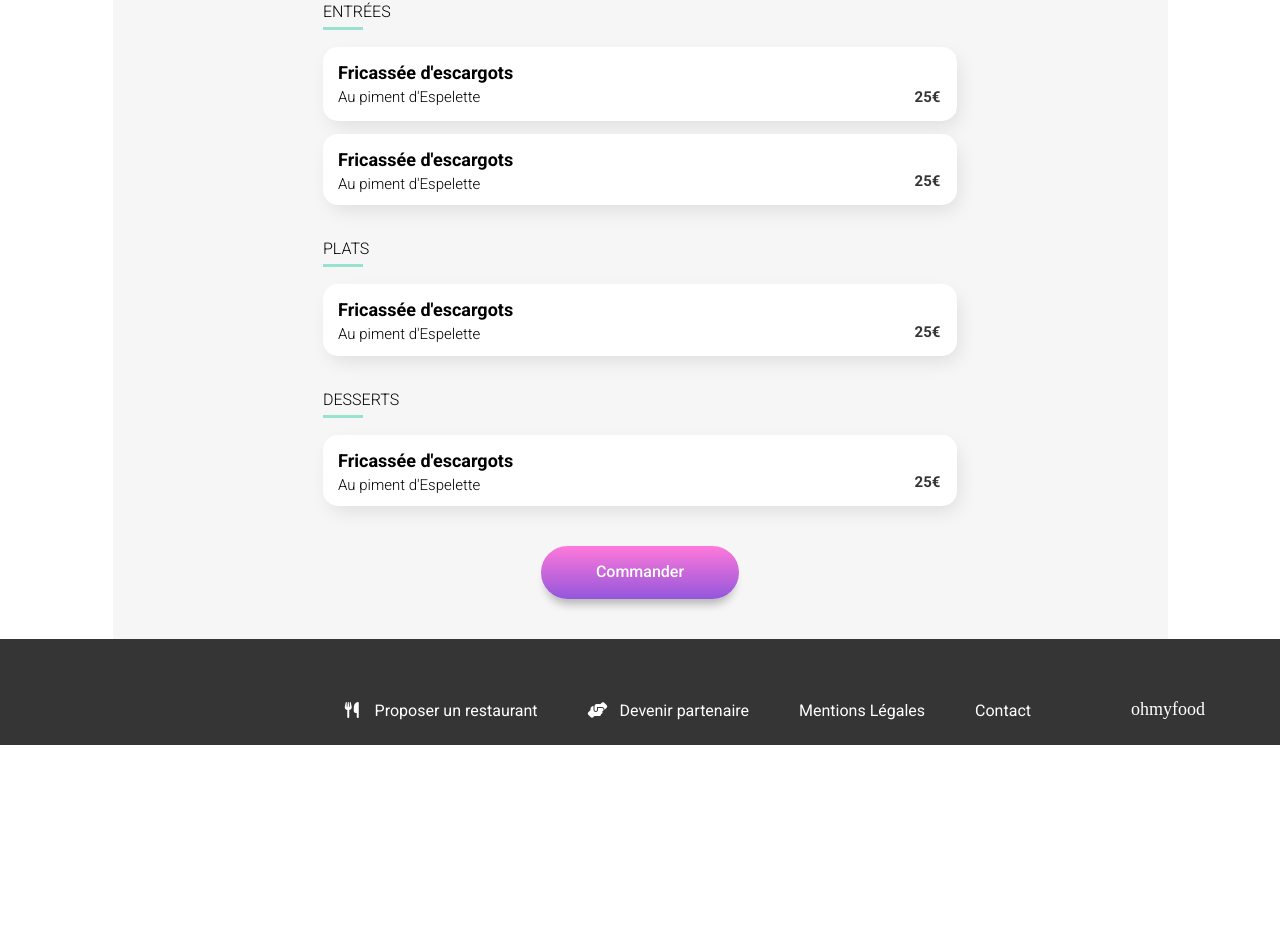
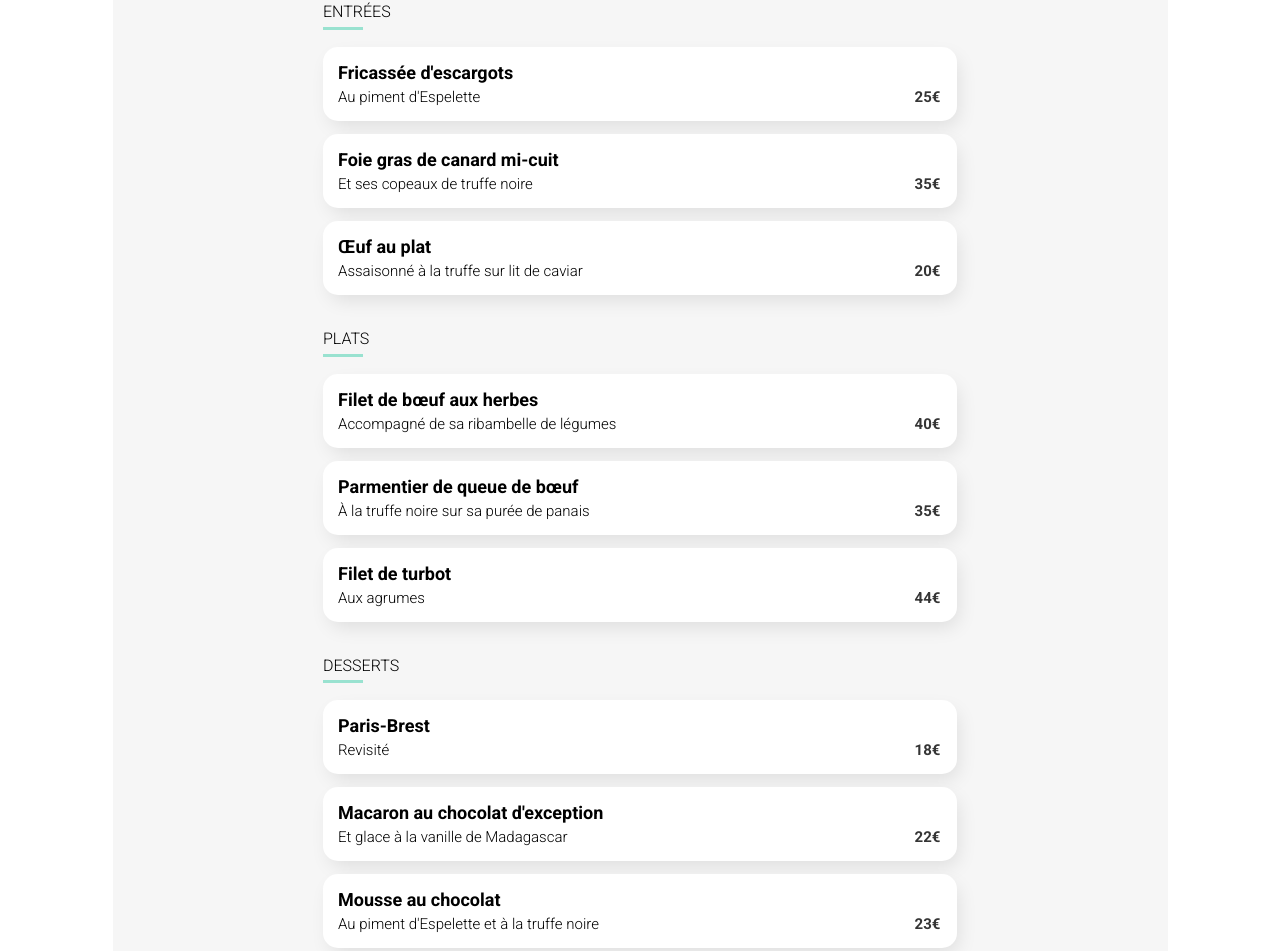
Before and after one commit to SandraPautonnier/ohmyfood, a plain HTML site: page restaurants/la_palette_du_gout.html in a window 1280 px wide. Shown: the part 486-1437 px from the top of the page. Before the commit the page ends 1231 px from the top, so only its background shows below. Drawn offline with Linux system fonts and the light colour scheme; a web font is replaced by a local one.

Commit message:
animation check

```diff
--- a/restaurants/la_palette_du_gout.html
+++ b/restaurants/la_palette_du_gout.html
@@ -36,7 +36,6 @@
                     <div class="box-menu">
                         <h3 class="plat-title">ENTRÉES</h3>
                             <div class="line-title"></div>
-
                                 <label class="card-menu">
                                     <input type="checkbox">
                                     <div class="info-menu">
@@ -46,37 +45,85 @@
                                     <div class="prix-menu">25€</div>
                                     <div class="check"><i class="fa-solid fa-circle-check"></i></div>
                                 </label>
-
-
-                        <div class="card-menu">
+                                <label class="card-menu">
+                                    <input type="checkbox">
                                     <div class="info-menu">
-                                <h4>Fricassée d'escargots</h4>
-                                <p>Au piment d'Espelette</p>
+                                        <h4>Foie gras de canard mi-cuit</h4>
+                                        <p>Et ses copeaux de truffe noire</p>
                                     </div>
-                            <div class="prix-menu">25€</div>
+                                    <div class="prix-menu">35€</div>
+                                    <div class="check"><i class="fa-solid fa-circle-check"></i></div>
+                                </label>
+                                <label class="card-menu">
+                                    <input type="checkbox">
+                                    <div class="info-menu">
+                                        <h4>Œuf au plat</h4>
+                                        <p>Assaisonné à la truffe sur lit de caviar</p>
                                     </div>
-                    </div>
+                                    <div class="prix-menu">20€</div>
+                                    <div class="check"><i class="fa-solid fa-circle-check"></i></div>
+                                </label>
                     <div class="box-menu">
                         <h3 class="plat-title">PLATS</h3>
                             <div class="line-title"></div>
-                        <div class="card-menu">
+                                <label class="card-menu">
+                                    <input type="checkbox">
                                     <div class="info-menu">
-                                <h4>Fricassée d'escargots</h4>
-                                <p>Au piment d'Espelette</p>
+                                        <h4>Filet de bœuf aux herbes</h4>
+                                        <p>Accompagné de sa ribambelle de légumes</p>
                                     </div>
-                            <div class="prix-menu">25€</div>
+                                    <div class="prix-menu">40€</div>
+                                    <div class="check"><i class="fa-solid fa-circle-check"></i></div>
+                                </label>
+                                <label class="card-menu">
+                                    <input type="checkbox">
+                                    <div class="info-menu">
+                                        <h4>Parmentier de queue de bœuf</h4>
+                                        <p>À la truffe noire sur sa purée de panais</p>
                                     </div>
+                                    <div class="prix-menu">35€</div>
+                                    <div class="check"><i class="fa-solid fa-circle-check"></i></div>
+                                </label>
+                                <label class="card-menu">
+                                    <input type="checkbox">
+                                    <div class="info-menu">
+                                        <h4>Filet de turbot</h4>
+                                        <p>Aux agrumes</p>
+                                    </div>
+                                    <div class="prix-menu">44€</div>
+                                    <div class="check"><i class="fa-solid fa-circle-check"></i></div>
+                                </label>
                     </div>
                     <div class="box-menu">
                         <h3 class="plat-title">DESSERTS</h3>
                             <div class="line-title"></div>
-                        <div class="card-menu">
+                                <label class="card-menu">
+                                    <input type="checkbox">
                                     <div class="info-menu">
-                                <h4>Fricassée d'escargots</h4>
-                                <p>Au piment d'Espelette</p>
+                                        <h4>Paris-Brest</h4>
+                                        <p>Revisité</p>
                                     </div>
-                            <div class="prix-menu">25€</div>
+                                    <div class="prix-menu">18€</div>
+                                    <div class="check"><i class="fa-solid fa-circle-check"></i></div>
+                                </label>
+                                <label class="card-menu">
+                                    <input type="checkbox">
+                                    <div class="info-menu">
+                                        <h4>Macaron au chocolat d'exception</h4>
+                                        <p>Et glace à la vanille de Madagascar</p>
                                     </div>
+                                    <div class="prix-menu">22€</div>
+                                    <div class="check"><i class="fa-solid fa-circle-check"></i></div>
+                                </label>
+                                <label class="card-menu">
+                                    <input type="checkbox">
+                                    <div class="info-menu">
+                                        <h4>Mousse au chocolat</h4>
+                                        <p>Au piment d'Espelette et à la truffe noire</p>
+                                    </div>
+                                    <div class="prix-menu">23€</div>
+                                    <div class="check"><i class="fa-solid fa-circle-check"></i></div>
+                                </label>
                     </div>
                 </div>
                 <a href="" class="btn-main">Commander</a>
--- a/sass/style.scss
+++ b/sass/style.scss
@@ -66,6 +66,7 @@ body {
     width: 100%;
     margin: 0;
     padding: 0;
+
 }
 
 .main-container {
@@ -101,6 +102,18 @@ label {
     padding-left: 1.313rem;
     margin: 0;
 }
+button {
+    border: none;
+    background-color: rgb(255, 255, 255,0);
+    padding: 17px 25px;
+    margin: 1rem 1.5rem;
+    &:required {
+        input {
+            background-color: $fond-alerte-light;
+            border: 2px solid $fond-alerte-sombre;
+        }
+    }
+}
 
 .btn-main {
     border: none;
@@ -118,6 +131,12 @@ label {
         box-shadow: 0px 7px 12px -2px rgba(0,0,0,0.35),
         0px 0px 50px 30px rgb(255, 255, 255,0.25) inset;
         transition-timing-function: cubic-bezier(.63,-0.02,.35,.99);
+    }
+    &:required {
+        input {
+            background-color: $fond-alerte-light;
+            border: 2px solid $fond-alerte-sombre;
+        }
     }
 }
 
@@ -481,6 +500,7 @@ footer {
                 }
                 .card-menu {
                     background-color: white;
+                    height: 74px;
                     border-radius: 15px;
                     margin-top: 13px;
                     display: flex;
@@ -490,27 +510,28 @@ footer {
                     .check {
                         background-color: $tertiary-color;
                         border-radius: 0px 15px 15px 0px;
-                        padding: 27px 19px;
-                        border-left: 2px solid white;
+                        padding: 27px 20px;
                         display: flex;
                         align-items: center;
                         justify-content: center;
                         color: white;
-                        width: 20px;
-                        height: 20px;
+                        font-size: 20px;
                         margin-right: -70px;
-                        transition: all 0.3s ease-in;
+                        transition: all 0.3s ease-in-out;
                     }
                     input[type="checkbox"] {
                         display: none;
                     }
                     input[type="checkbox"]:checked~.check {
                         margin: 0px;
-                        transition: all 0.3s ease-out;
+                        transition: all 0.3s ease-in-out;
                     }
-
                     .info-menu {
                         width: 87%;
+                        @include flex-colunm;
+                        overflow: hidden;
+                        white-space: nowrap;
+                        text-overflow: "…" "…";
                         h4 {
                             @include h4-card;
                             padding-top: 15px;
@@ -521,16 +542,15 @@ footer {
                             font-size: 15px;
                             line-height: 17.63px;
                             padding-left: 15px;
+
                         }
                     }
-
-
                 .prix-menu {
                     display: flex;
                     justify-content: flex-end;
                     align-items: flex-end;
                     padding-bottom: 15px;
-                    padding-right: 15px;
+                    padding-right: 20px;
                     padding-left: 40px;
                     @include text-form;
                     font-weight: 700;
```
Also changed, not shown: index.html (+1 -1 lines), assets/css/style.css, 1 other file. Lines whose indentation alone changed are shown as unchanged.
